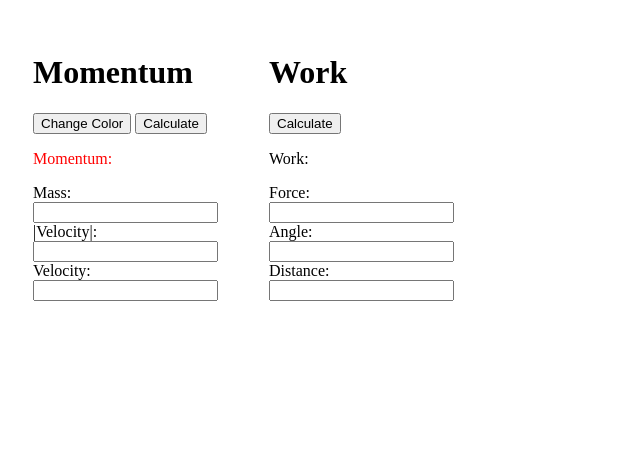
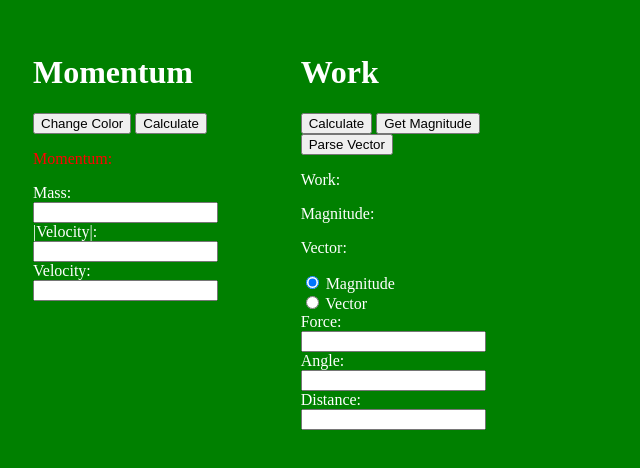
Before and after one commit to jhunter64/PhysicsSite, a plain HTML site: page test.html in a window 1280 px wide. Both pictures are taken after a click on the button "Change Color". Shown: the whole page, without its empty margins (0-640 px from the left). Drawn offline with Linux system fonts and the light colour scheme.

Commit message:
Radio button, green background

```diff
--- a/styles.css
+++ b/styles.css
@@ -9,3 +9,8 @@ div.row {
     display: table;
     clear: both;
 }
+
+body {
+	background-color: green;
+	color: white;
+}
--- a/test.html
+++ b/test.html
@@ -8,7 +8,7 @@
 			<body>
 				<h1>Momentum</h1>
 			</body>
-			<script type = "text/javascript" src = "testJS.js"></script>
+			<script type = "text/javascript" src = "test.js"></script>
 			<button type = "button" onclick = "changeColor()">Change Color</button>
 			<button type = "button" onclick = "momentumCalculate()">Calculate</button>
 			<p id = "momentum">Momentum: </p>
@@ -24,7 +24,21 @@
 		<div class = "column">
 			<h1>Work</h1>
 			<button type = "button" onclick = "workCalculate()">Calculate</button>
+			<button type = "button" onclick = "getMagnitude('1, 2, 3')">
+			Get Magnitude</button>
+			<button type = "button" onclick = "parseVector('1, 2, 3')">
+			Parse Vector</button>
 			<p id = "work">Work: </p>
+			<p id = "mag">Magnitude: </p>
+			<p id = "vec">Vector: </p>
+			<form>
+				<input type="radio"
+				onclick = "changeType('force', 'number')"
+				name="inputType" value="m" checked> Magnitude<br>
+				<input type="radio"
+				onclick = "changeType('force', 'text')"
+				name="inputType" value="v"> Vector<br>
+			</form>
 			<form>
 				Force:<br>
 				<input type="number" id = "force" name="force"><br>
--- /dev/null
+++ b/test.js
@@ -0,0 +1,47 @@
+function momentumCalculate() {
+	var mass = document.getElementById("mass").value
+	var velocity = document.getElementById("velocity").value
+	var momentum = mass * velocity
+	document.getElementById("momentum").innerHTML = "Momentum: " + momentum
+}
+
+function changeColor() {
+	var p = document.getElementById("momentum");
+	p.style.color = "red"
+}
+
+function workCalculate() {
+	var force = document.getElementById("force").value
+	var distance = document.getElementById("distance").value
+	var work = force * distance
+	document.getElementById("work").innerHTML = "Work: " + work
+}
+
+function parseVector(str) {
+	if (!str.includes(",")) {
+        return null;
+    }
+	var x = parseFloat(str);
+	str = str.slice(str.indexOf(",") + 1);
+	var y = parseFloat(str);
+	str = str.slice(str.indexOf(",") + 1);
+	var z = parseFloat(str);
+	var values = [x, y, z];
+	document.getElementById("vec").innerHTML = "Vector: " + values;
+	return values;
+}
+
+function getMagnitude(str) {
+	var values = parseVector(str);
+	var sum = 0;
+	for (var i = 0; i < values.length; i++) {
+		sum += values[i];
+	}
+	document.getElementById("mag").innerHTML = "Magnitude: " + Math.sqrt(sum);
+}
+
+function changeType(curr, newType) {
+	var f = "force";
+	var n = "text";
+	document.getElementById(curr).type = newType;
+}
```
